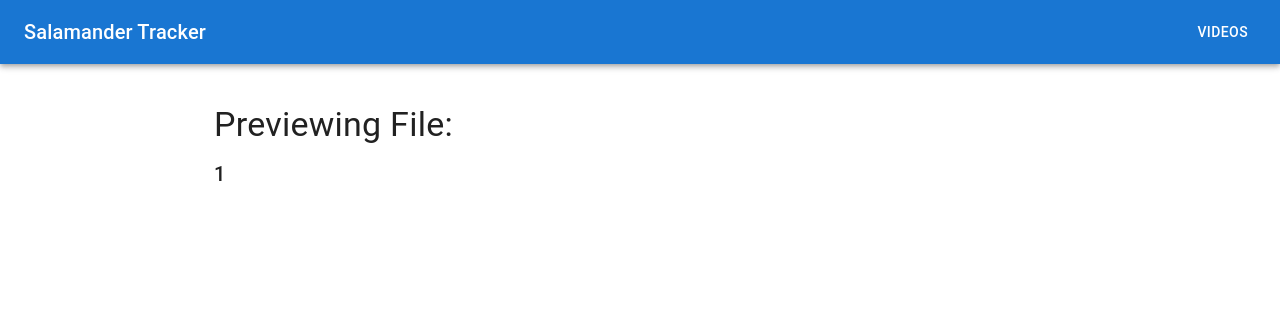
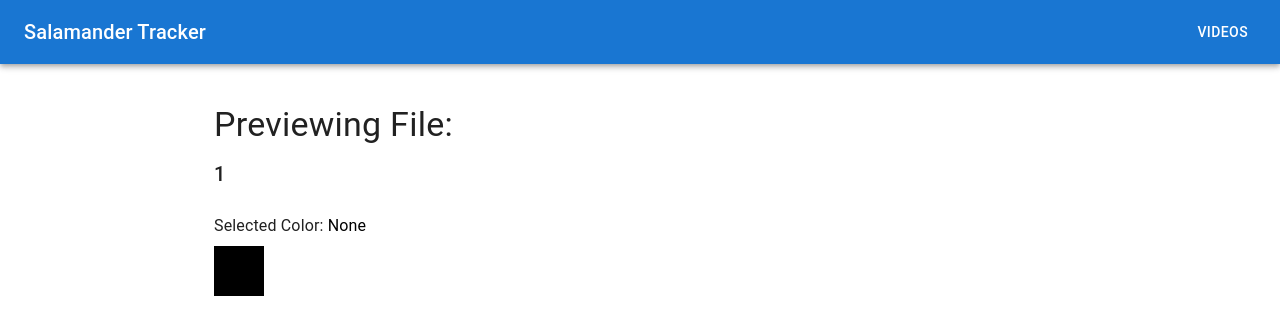
Before and after one commit to brittLiban/salamander-tracker-frontend, a Next.js app: page /preview/1 in a window 1280 px wide. Shown: the top 334 px of the page. Built offline with nearby package versions, Linux system fonts and the light colour scheme; no server answers.

Commit message:
Making it now so that the selected color runs if nothing has been selected yet. W

```diff
--- a/src/app/preview/[filename]/page.js
+++ b/src/app/preview/[filename]/page.js
@@ -63,22 +63,22 @@ export default function PreviewPage() {
       )}
 
       {/* container that holds the information for the selected color */}
-      {selectedColor && (
       <Box mt={2}>
         <Typography>
-            Selected Color: <span style={{ color: selectedColor }}>{selectedColor}</span>
+          Selected Color: <span style={{ color: selectedColor || '#000' }}>
+            {selectedColor || 'None'}
+          </span>
         </Typography>
         <Box
           sx={{
             width: 50,
             height: 50,
-              backgroundColor: selectedColor,
+            backgroundColor: selectedColor || '#000',
             border: '1px solid #000',
             mt: 1,
           }}
         />
       </Box>
-      )}
     </Box>
   );
 }
```
Lines whose indentation alone changed are shown as unchanged.
